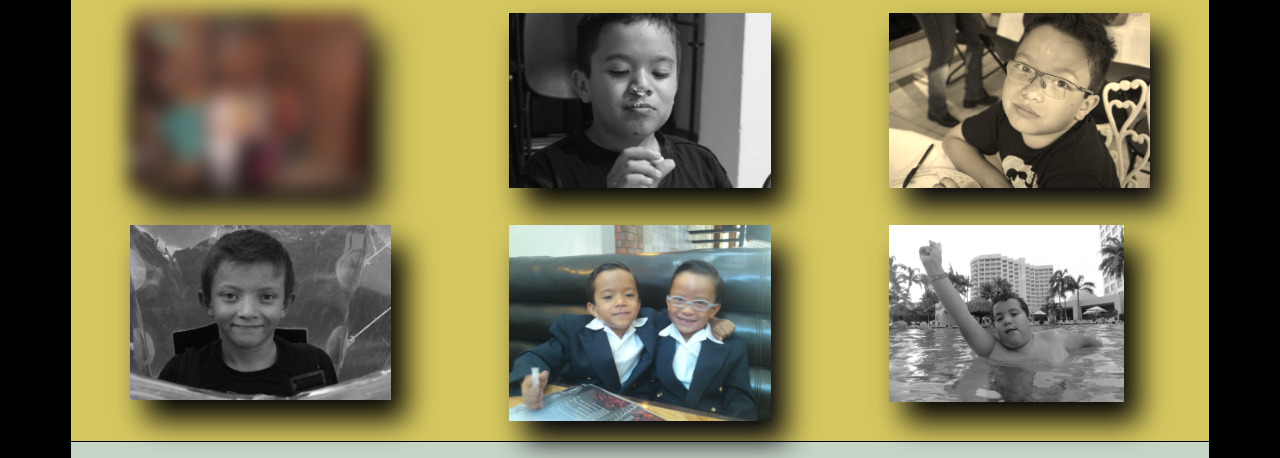
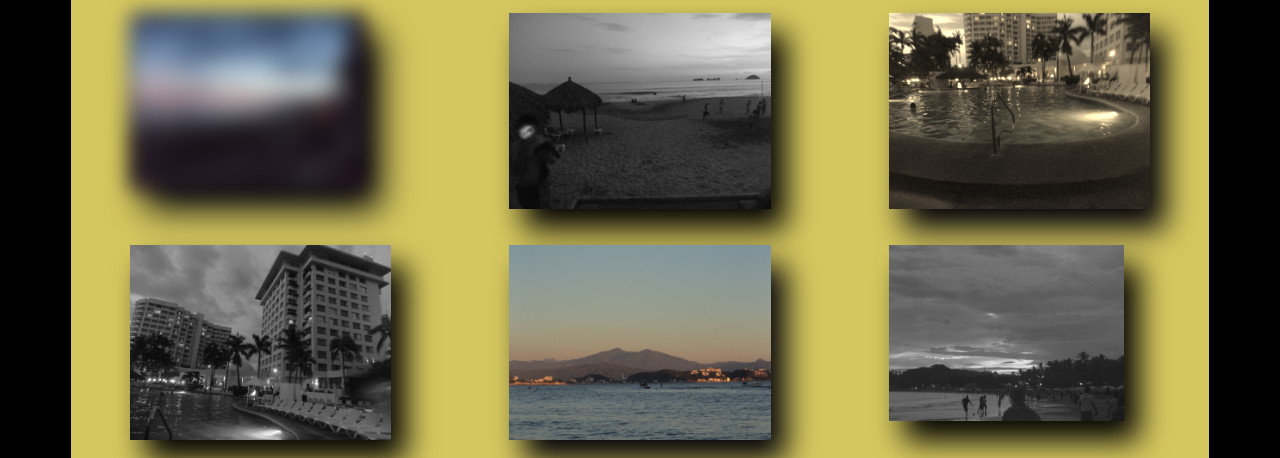
Before and after one commit to fmagacor/EvaluacionFinalMarzo31, a plain HTML site: page paginas/pasajes.html in a window 1280 px wide. Shown: the part 92-550 px from the top of the page. Drawn offline with Linux system fonts and the light colour scheme.

Commit message:
Cambio de url de imagenes
Se realiza el cambio de la carpeta image a la carpeta imagen porque ahi
están las fotografías correctas

```diff
--- a/paginas/pasajes.html
+++ b/paginas/pasajes.html
@@ -30,33 +30,33 @@
       <div class="contenedor3">
         <div class="bloque1">
           <figure>
-            <img src="../image/image1.png" alt="" width="100%">
+            <img src="../imagen/image1.png" alt="" width="100%">
           </figure>
 
         </div>
         <div class="bloque2">
           <figure>
-            <img src="../image/image2.png" alt="" width="100%">
+            <img src="../imagen/image2.png" alt="" width="100%">
           </figure>
         </div>
         <div class="bloque3">
           <figure>
-            <img src="../image/image3.png" alt="" width="100%">
+            <img src="../imagen/image3.png" alt="" width="100%">
           </figure>
         </div>
         <div class="bloque4">
           <figure>
-            <img src="../image/image4.png" alt="" width="100%">
+            <img src="../imagen/image4.png" alt="" width="100%">
           </figure>
         </div>
         <div class="bloque5">
           <figure>
-            <img src="../image/image5.png" alt="" width="100%">
+            <img src="../imagen/image5.png" alt="" width="100%">
           </figure>
         </div>
         <div class="bloque6">
           <figure>
-            <img src="../image/image6.png" alt="" width="100%">
+            <img src="../imagen/image6.png" alt="" width="100%">
           </figure>
         </div>
       </div>
```
